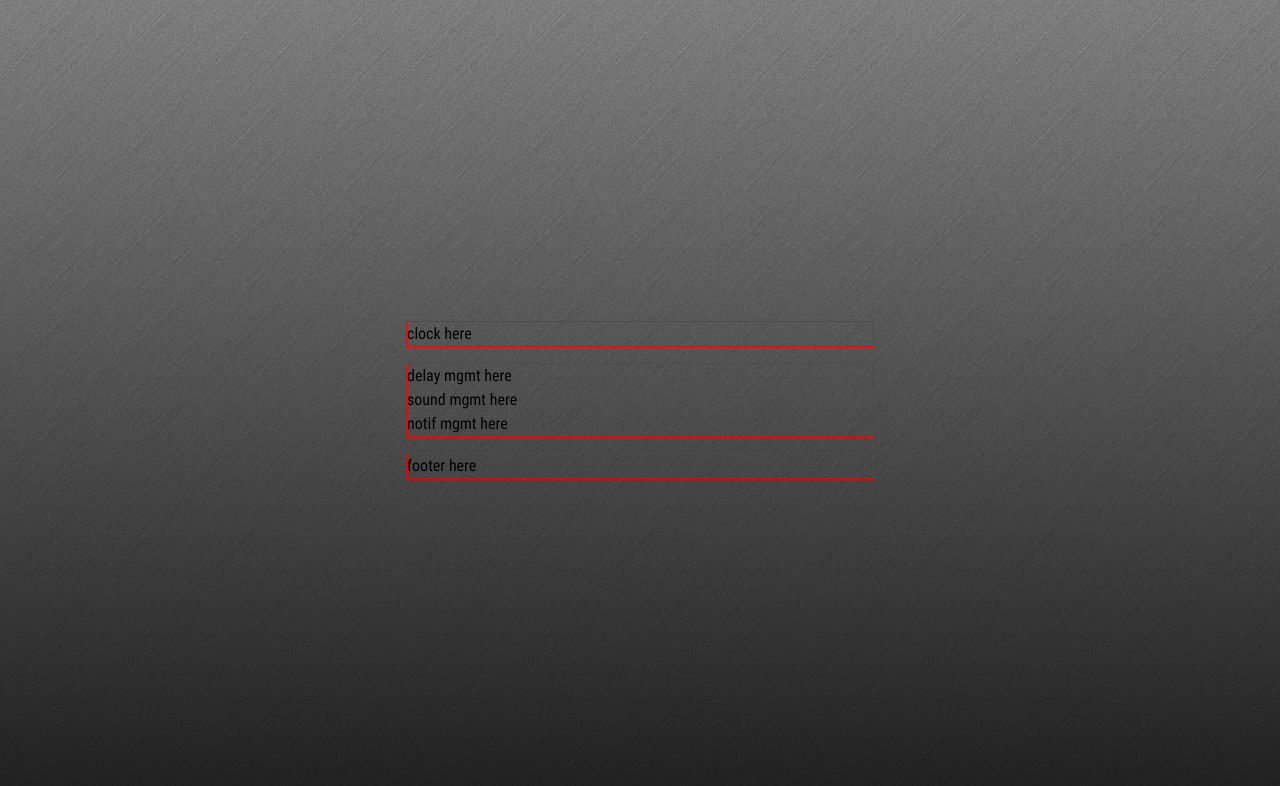
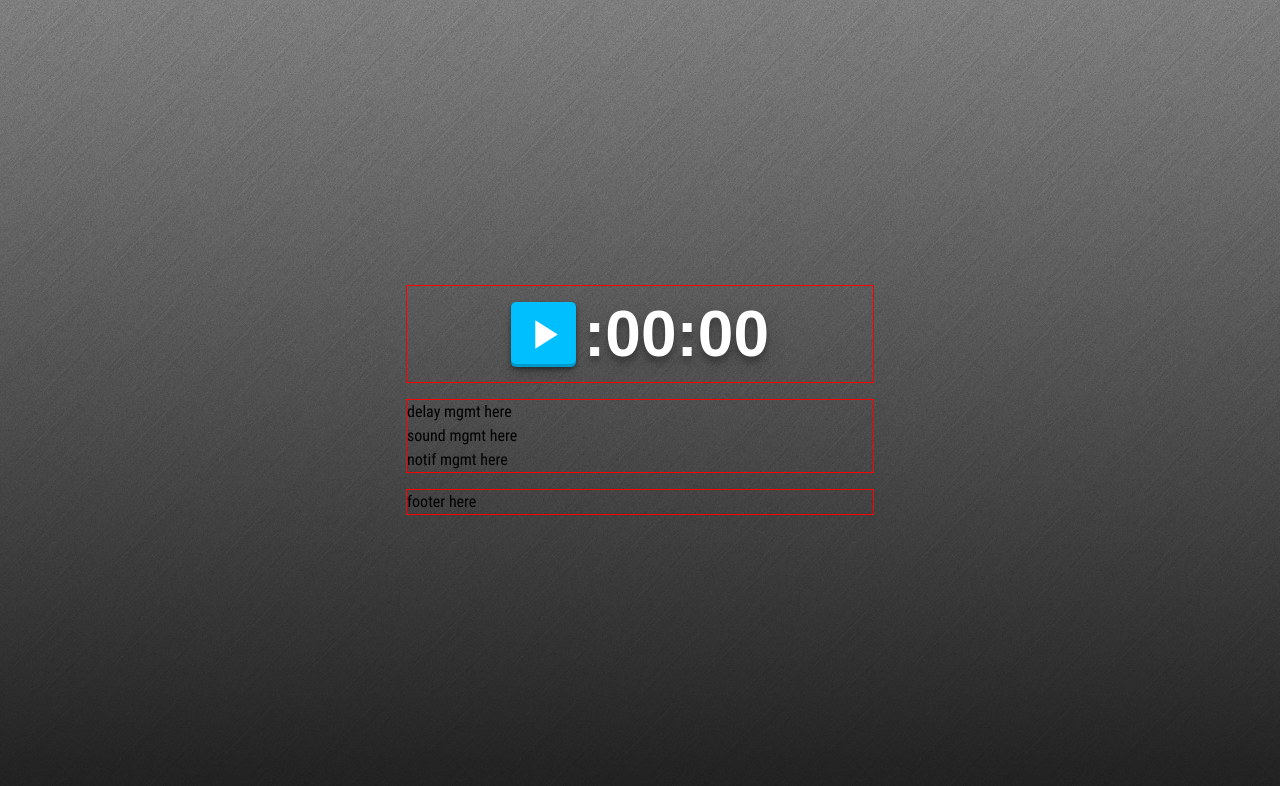
Before and after one commit to endulum/dc-shuffle-clock, a React (Vite) app: page / in a window 1280 px wide. Shown: the top 786 px of the page. Built offline with nearby package versions, Linux system fonts and the light colour scheme.

Commit message:
create clock
- install material icons
- flesh out clock component and hook

```diff
--- a/package.json
+++ b/package.json
@@ -11,6 +11,10 @@
     "lint": "npx eslint ./src"
   },
   "dependencies": {
+    "@emotion/react": "^11.14.0",
+    "@emotion/styled": "^11.14.0",
+    "@mui/icons-material": "^6.4.8",
+    "@mui/material": "^6.4.8",
     "globals": "^16.0.0",
     "hacktimer": "^1.1.3",
     "luxon": "^3.4.4",
--- a/src/assets/styles/main.css
+++ b/src/assets/styles/main.css
@@ -6,6 +6,18 @@
 @font-face {
   font-family: 'Roboto Condensed Bold';
   src: url(../fonts/RobotoCondensed-Bold.ttf);
+}
+
+:root {
+  /* card */
+  --extrusion: rgba(0, 0, 0, 0.4) 0px 2px 4px,
+    rgba(0, 0, 0, 0.3) 0px 7px 13px -3px, rgba(0, 0, 0, 0.2) 0px -3px 0px inset;
+  /* card when "levitating" */
+  --extrusion-levitating: rgba(0, 0, 0, 0.4) 0px 5px 10px,
+    rgba(0, 0, 0, 0.3) 0px 7px 13px -3px, rgba(0, 0, 0, 0.2) 0px -3px 0px inset;
+  /* text above background */
+  --text-shadow-1: rgba(0, 0, 0, 0.2) 0px 10px 20px,
+    rgba(0, 0, 0, 0.25) 0px 6px 6px;
 }
 
 html,
@@ -45,3 +57,60 @@ b {
     width: 100%;
   }
 }
+
+/* clock */
+
+.clock-button {
+  margin-right: 0.5rem;
+  width: 65px;
+  height: 65px;
+  border: none;
+  border-radius: 5px;
+  box-shadow: var(--extrusion);
+  transition: 0.3s box-shadow ease, 0.3s transform ease,
+    0.5s background-color ease;
+  cursor: pointer;
+  svg {
+    width: 100%;
+    height: 100%;
+    fill: white;
+  }
+  &:hover {
+    box-shadow: var(--extrusion-levitating);
+    transform: translateY(-3px);
+  }
+  &:active {
+    box-shadow: var(--extrusion);
+    transform: translateY(0px);
+  }
+  &.playing {
+    background-color: crimson;
+  }
+  &.pausing,
+  &.alerting {
+    background-color: deepskyblue;
+  }
+  &.alerting svg {
+    animation: spin 2s ease;
+  }
+}
+
+@keyframes spin {
+  from {
+    transform: rotate(360deg);
+  }
+  to {
+    transform: rotate(0deg);
+  }
+}
+
+.clock-digits {
+  font-family: Arial, Helvetica, sans-serif;
+  font-weight: bold;
+  font-size: 4rem;
+  text-shadow: var(--text-shadow-1);
+  color: white;
+  &::before {
+    content: ':';
+  }
+}
--- a/src/components/Clock.tsx
+++ b/src/components/Clock.tsx
@@ -1,3 +1,47 @@
+import { useState } from 'react';
+import { useDocumentTitle } from 'usehooks-ts';
+
+import { Pause, PlayArrow, Loop } from '@mui/icons-material';
+
+import { useClock } from '../hooks/useClock';
+
 export function Clock() {
-  return <p>clock here</p>;
+  const [isAlerting, setIsAlerting] = useState<boolean>(false);
+
+  const { time, isPaused, togglePause } = useClock((time) => {
+    if (time.seconds % 10 === 0) {
+      setIsAlerting(true);
+      setTimeout(() => setIsAlerting(false), 2020);
+    }
+  });
+
+  useDocumentTitle(
+    isPaused
+      ? 'Cave Shuffle Clock'
+      : `${4 - (time.minutes % 5)}:${(59 - time.seconds)
+          .toString()
+          .padStart(2, '0')} until next shuffle`
+  );
+
+  return (
+    <div className="clock flex-row aic jcc">
+      <button
+        type="button"
+        className={`clock-button ${
+          isAlerting ? 'alerting' : isPaused ? 'pausing' : 'playing'
+        } p-05`}
+        title={isPaused ? 'start the clock' : 'pause the clock'}
+        aria-pressed={!isPaused}
+        onClick={togglePause}
+      >
+        {isAlerting ? <Loop /> : isPaused ? <PlayArrow /> : <Pause />}
+      </button>
+      <span className="clock-digits" title="minutes of current time">
+        {time.minutes.toString().padStart(2, '0')}
+      </span>
+      <span className="clock-digits" title="seconds of current time">
+        {time.seconds.toString().padStart(2, '0')}
+      </span>
+    </div>
+  );
 }
--- /dev/null
+++ b/src/hooks/useClock.ts
@@ -0,0 +1,41 @@
+import { useState, useEffect } from 'react';
+
+import { useLogger } from './useLogger.ts';
+import { type ITime } from '../types.ts';
+
+export function useClock(alert: (time: ITime) => void): {
+  time: ITime;
+  isPaused: boolean;
+  togglePause: () => void;
+} {
+  const [time, setTime] = useState<ITime>({ minutes: 0, seconds: 0 });
+  const [isPaused, setIsPaused] = useState<boolean>(true);
+
+  useLogger({ time: JSON.stringify(time), isPaused });
+
+  function getTimeNow(): void {
+    const date = new Date();
+    const time = {
+      minutes: date.getMinutes(),
+      seconds: date.getSeconds(),
+    };
+    setTime(time);
+    if (!isPaused) alert(time);
+  }
+
+  function togglePause(): void {
+    setIsPaused(!isPaused);
+    getTimeNow();
+  }
+
+  useEffect(() => {
+    const interval = setInterval(() => {
+      if (!isPaused) getTimeNow();
+    }, 1000);
+    return () => {
+      clearInterval(interval);
+    };
+  });
+
+  return { time, isPaused, togglePause };
+}
--- /dev/null
+++ b/src/hooks/useLogger.ts
@@ -0,0 +1,8 @@
+/* eslint-disable no-console */
+import { useEffect } from "react";
+
+export function useLogger(things: Record<string, unknown>) {
+  useEffect(() => {
+    console.log(things);
+  }, [things]);
+}
```
Also changed, not shown: 1 other file (tests, documents, lock files or other folders).
